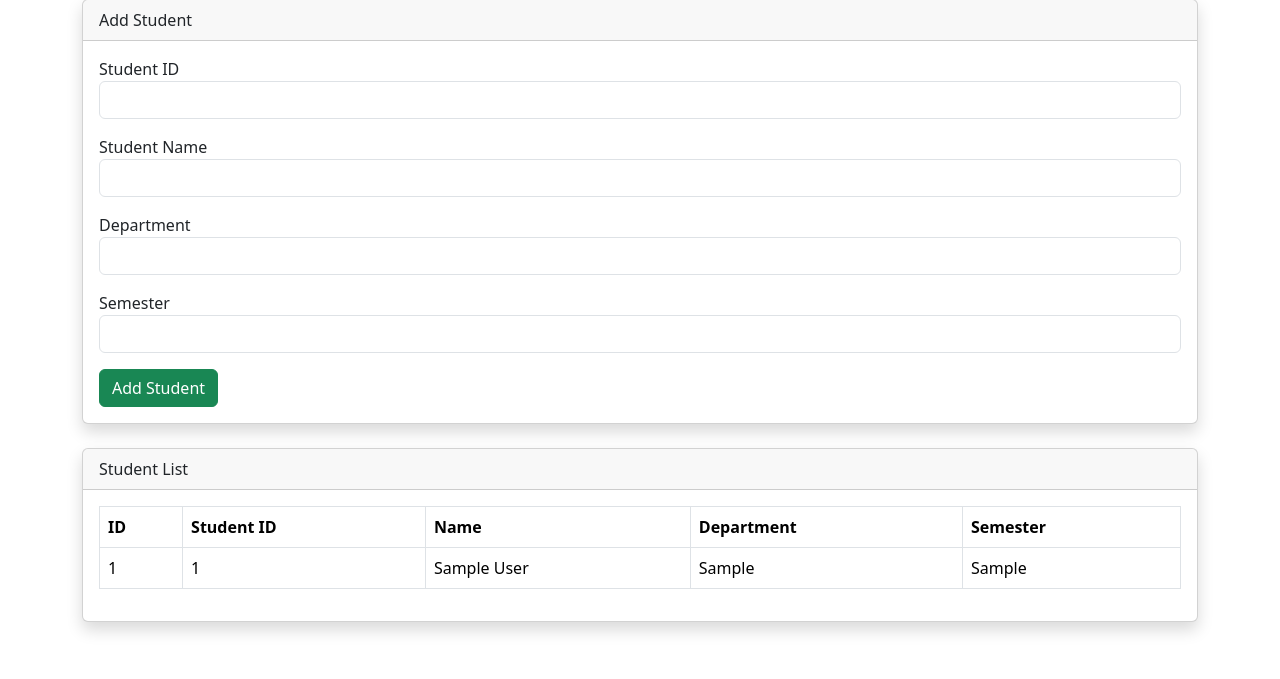
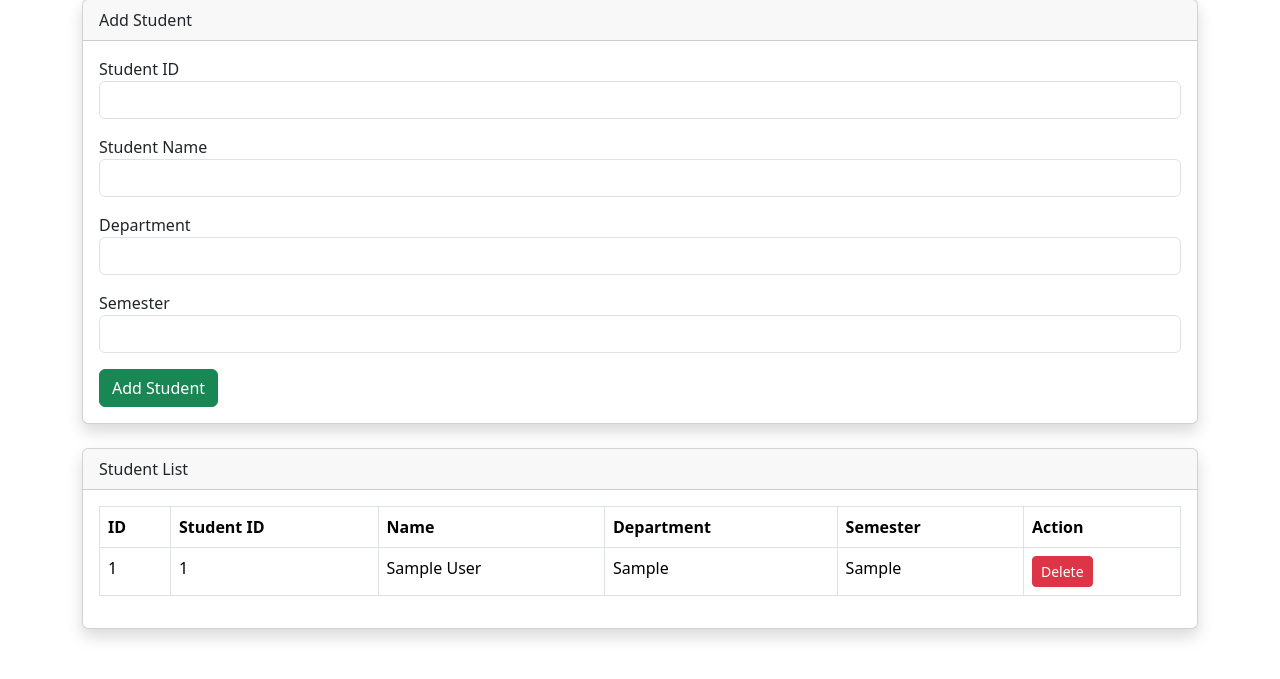
Before and after one commit to tacticoolhabibi/student-attendance-system, a PHP site: page /admin/students.php in a window 1280 px wide. Shown: the part 81-760 px from the top of the page. Run offline with PHP 8.4, Linux system fonts and the light colour scheme; the visitor is signed in with stand-in values (Sample User, id 1); tables that the repository leaves empty or names only in its code hold one stand-in row (values such as "Sample post").

Commit message:
Add delete student functionality

```diff
--- a/admin/students.php
+++ b/admin/students.php
@@ -9,6 +9,19 @@ if(!isset($_SESSION['user_id'])){
 include("../config/db.php");
 
 $message = "";
+
+if(isset($_GET['delete'])){
+
+    $id = $_GET['delete'];
+
+    mysqli_query(
+        $conn,
+        "DELETE FROM students WHERE id='$id'"
+    );
+
+    header("Location: students.php");
+    exit();
+}
 
 if($_SERVER["REQUEST_METHOD"] == "POST"){
 
@@ -86,38 +99,22 @@ $students = mysqli_query(
 
                 <div class="mb-3">
                     <label>Student ID</label>
-                    <input
-                        type="text"
-                        name="student_id"
-                        class="form-control"
-                        required>
+                    <input type="text" name="student_id" class="form-control" required>
                 </div>
 
                 <div class="mb-3">
                     <label>Student Name</label>
-                    <input
-                        type="text"
-                        name="name"
-                        class="form-control"
-                        required>
+                    <input type="text" name="name" class="form-control" required>
                 </div>
 
                 <div class="mb-3">
                     <label>Department</label>
-                    <input
-                        type="text"
-                        name="department"
-                        class="form-control"
-                        required>
+                    <input type="text" name="department" class="form-control" required>
                 </div>
 
                 <div class="mb-3">
                     <label>Semester</label>
-                    <input
-                        type="text"
-                        name="semester"
-                        class="form-control"
-                        required>
+                    <input type="text" name="semester" class="form-control" required>
                 </div>
 
                 <button class="btn btn-success">
@@ -147,6 +144,7 @@ $students = mysqli_query(
                         <th>Name</th>
                         <th>Department</th>
                         <th>Semester</th>
+                        <th>Action</th>
                     </tr>
                 </thead>
 
@@ -160,6 +158,15 @@ $students = mysqli_query(
                         <td><?php echo $row['name']; ?></td>
                         <td><?php echo $row['department']; ?></td>
                         <td><?php echo $row['semester']; ?></td>
+
+                        <td>
+                            <a
+                                href="students.php?delete=<?php echo $row['id']; ?>"
+                                class="btn btn-danger btn-sm"
+                                onclick="return confirm('Delete this student?')">
+                                Delete
+                            </a>
+                        </td>
                     </tr>
 
                 <?php } ?>
```
